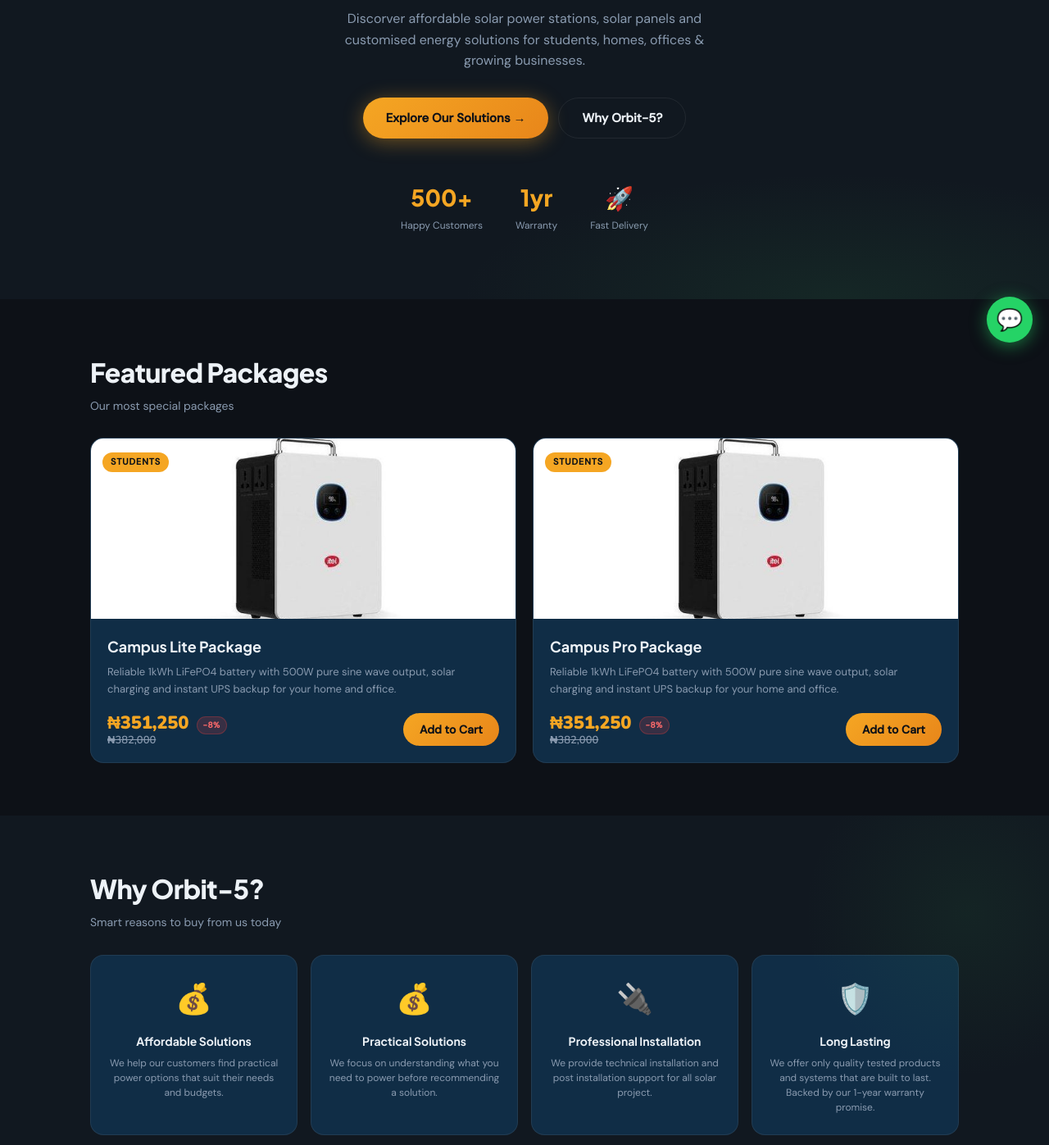
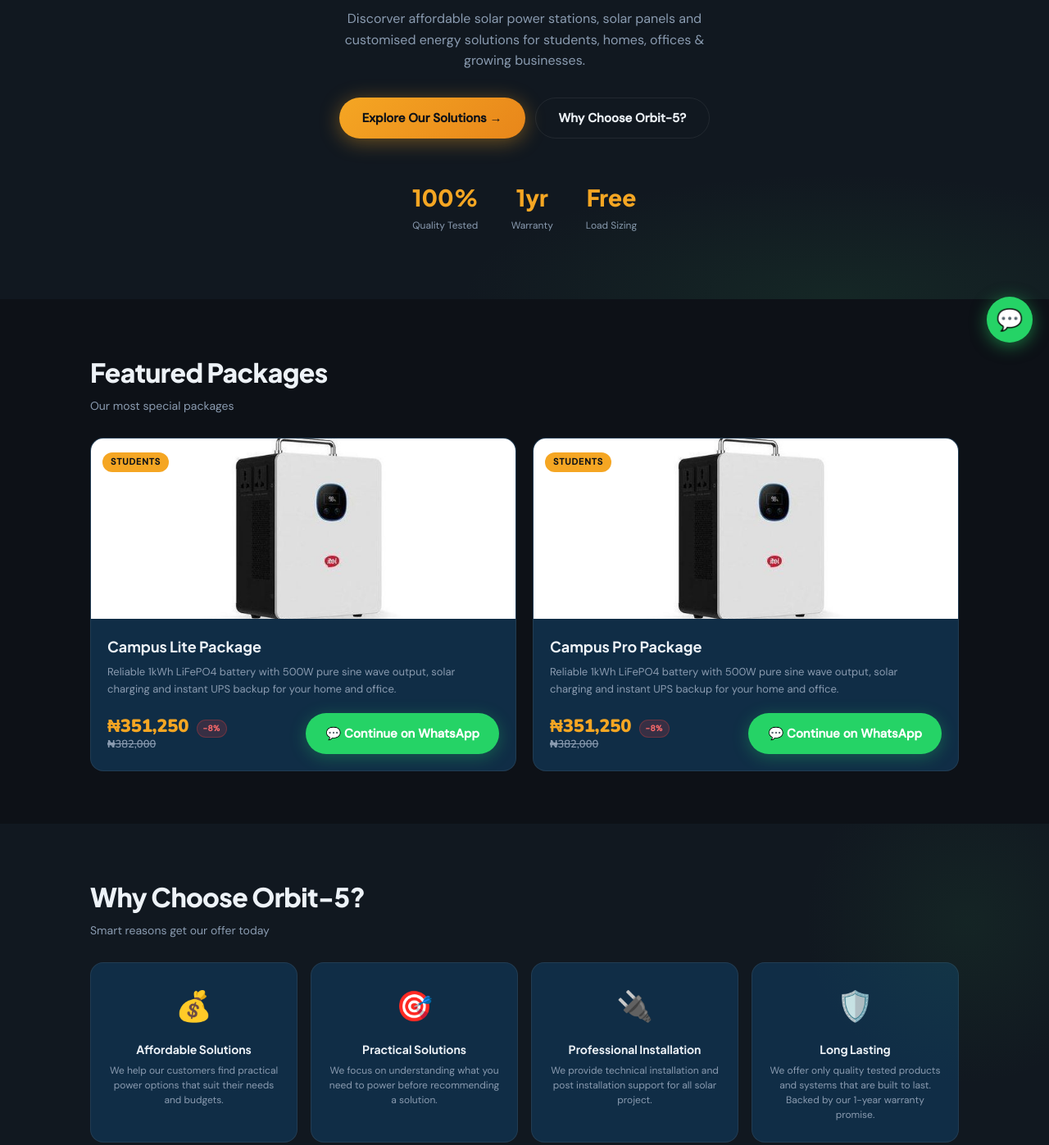
Before and after one commit to Godfather-cre8ive/Orbit-5-sample, a plain HTML site: page index.html in a window 1280 px wide. Shown: the part 352-1749 px from the top of the page at 82% size. Drawn offline with nearby package versions, Linux system fonts and the light colour scheme.

Commit message:
Update Commit

```diff
--- a/index.html
+++ b/index.html
@@ -1229,21 +1229,21 @@
         Explore Our Solutions →
       </button>
       <button class="btn-outline" onclick="document.getElementById('why-solar').scrollIntoView({behavior:'smooth'})">
-        Why Orbit-5?
+        Why Choose Orbit-5?
       </button>
     </div>
     <div class="hero-stats">
       <div class="stat-item">
-        <div class="num">500+</div>
-        <div class="label">Happy Customers</div>
+        <div class="num">100%</div>
+        <div class="label">Quality Tested</div>
       </div>
       <div class="stat-item">
         <div class="num">1yr</div>
         <div class="label">Warranty</div>
       </div>
       <div class="stat-item">
-        <div class="num">🚀</div>
-        <div class="label">Fast Delivery</div>
+        <div class="num">Free</div>
+        <div class="label">Load Sizing</div>
       </div>
     </div>
   </section>
@@ -1272,8 +1272,8 @@
     <div class="container">
       <div class="section-header">
         <div>
-          <h2>Why Orbit-5?</h2>
-          <p>Smart reasons to buy from us today</p>
+          <h2>Why Choose Orbit-5?</h2>
+          <p>Smart reasons get our offer today</p>
         </div>
       </div>
       <div class="benefits-grid">
@@ -1283,7 +1283,7 @@
           <p>We help our customers find practical power options that suit their needs and budgets.</p>
         </div>
         <div class="benefit-card">
-          <div class="benefit-icon">💰</div>
+          <div class="benefit-icon">🎯</div>
           <h4>Practical Solutions</h4>
           <p>We focus on understanding what you need to power before recommending a solution.</p>
         </div>
@@ -1771,7 +1771,9 @@
             <p class="featured-benefit">${c.benefit || c.desc.split('.')[0] + '.'}</p>
             <div class="featured-footer">
               ${priceHTML(c.price, c.originalPrice)}
-              <button class="btn-cart" onclick="addToCart(${c.id})">Add to Cart</button>
+              <button class="btn-whatsapp" onclick="continueWhatsApp()">
+                💬 Continue on WhatsApp
+              </button>
             </div>
           </div>
         </div>
```
